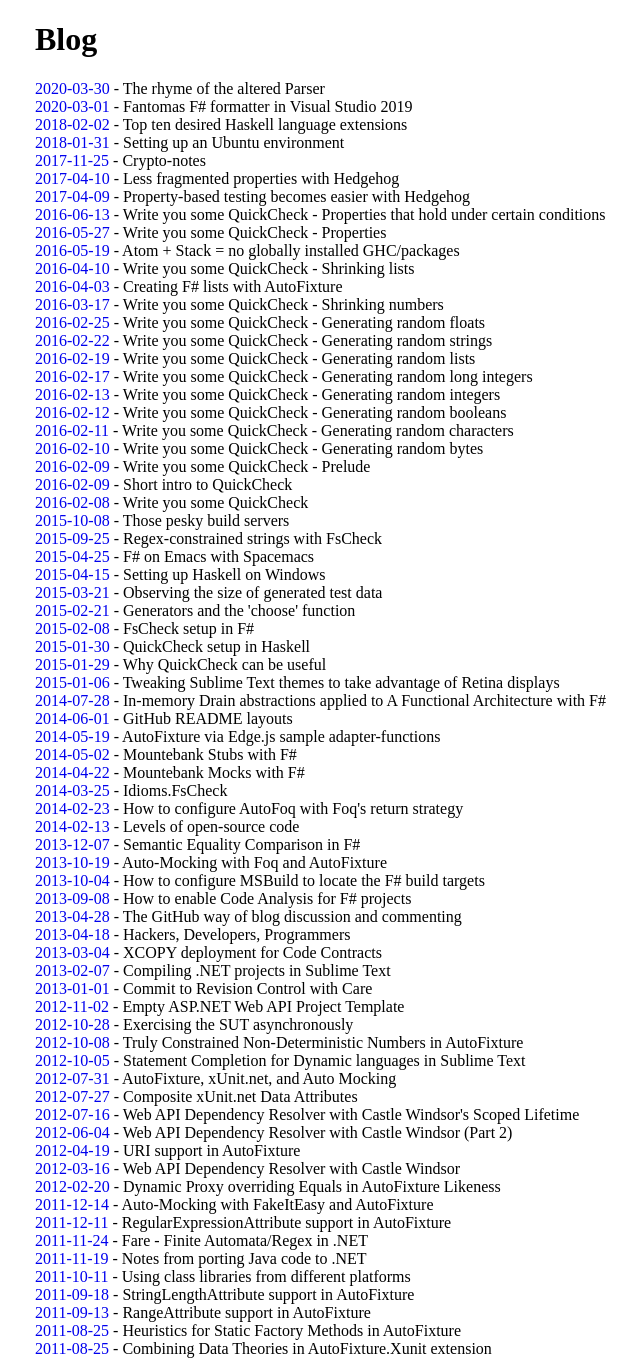
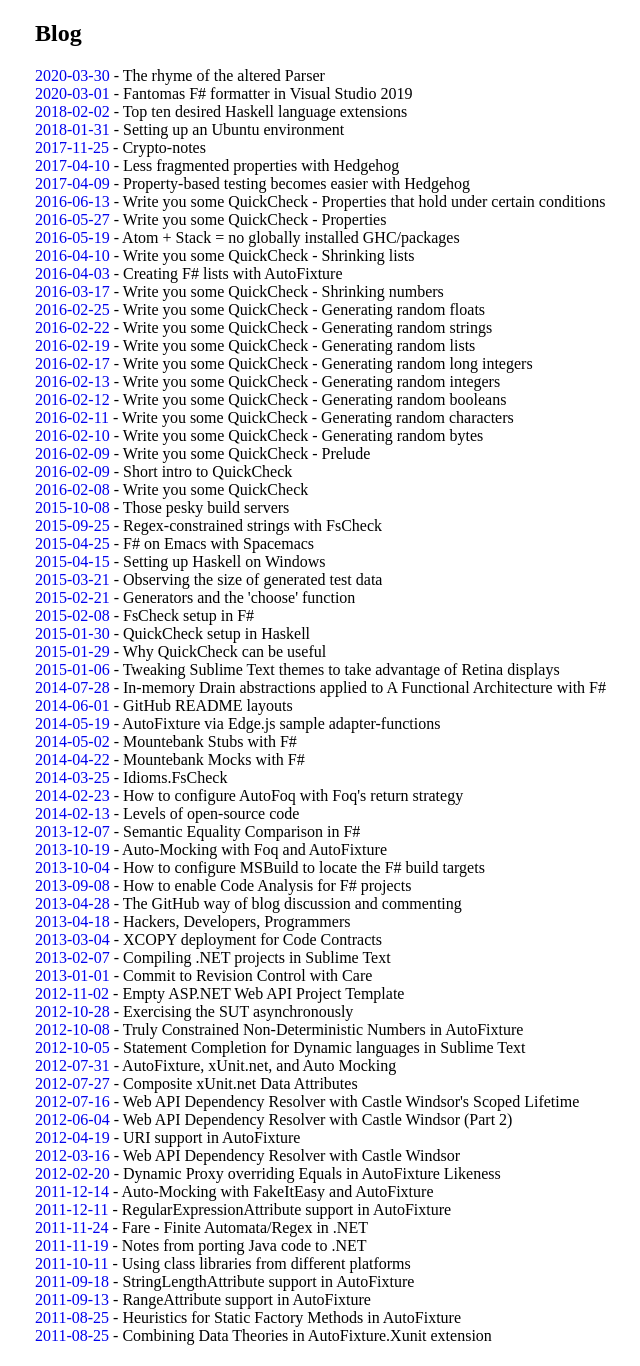
Before and after one commit to moodmosaic/blog, a Jekyll site: the page built from _pages/index.html, in a window 1280 px wide. Shown: the whole page, without its empty margins (305-945 px from the left). Built offline with Jekyll 4.4.1, drawn with Linux system fonts in a browser that asks for light colours.

Commit message:
h1->h2, h2->h3

```diff
--- a/_pages/index.html
+++ b/_pages/index.html
@@ -4,7 +4,7 @@
 title: Blog
 ---
 
-<h1>Blog</h1>
+<h2>Blog</h2>
 
 {% for post in site.posts %}
   <div>
--- a/_pages/tags.html
+++ b/_pages/tags.html
@@ -4,7 +4,7 @@
 title: Tags
 ---
 
-<h1>Tags</h1>
+<h2>Tags</h2>
 
 <ul>
   <li><a href="#autofixture">AutoFixture</a></li>
@@ -21,7 +21,7 @@
 </ul>
 
 {% for tag in site.tags %}
-  <h2 id={{tag[0] | downcase}}>{{tag[0]}}</h2>
+  <h3 id={{tag[0] | downcase}}>{{tag[0]}}</h3>
   {% assign _tags = tag[1] %}
   {% for node in _tags %}
     {% if node.title != null %}
```
